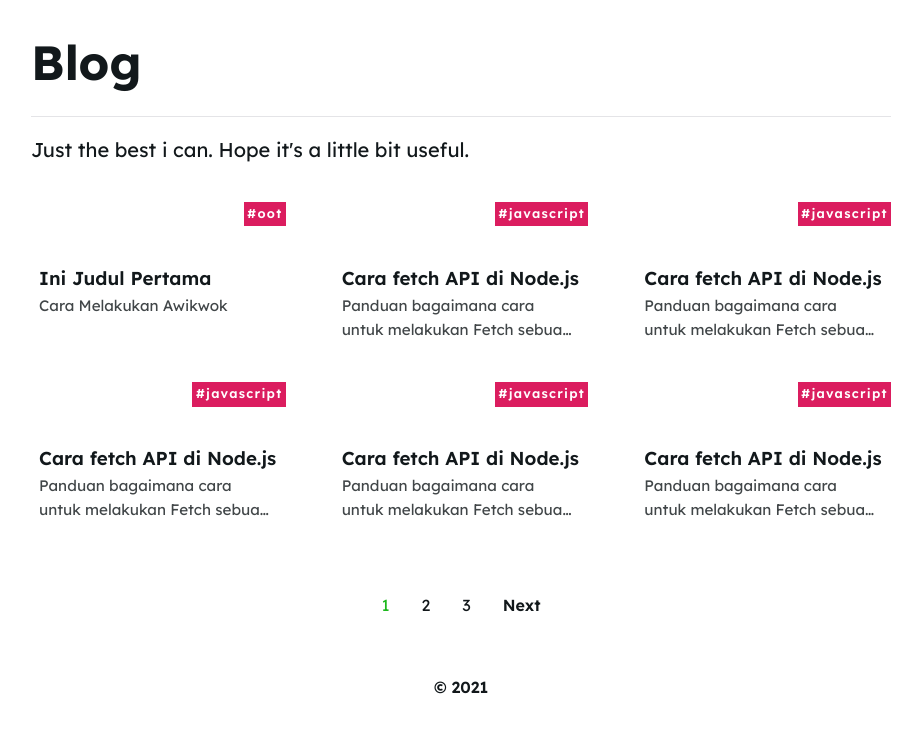
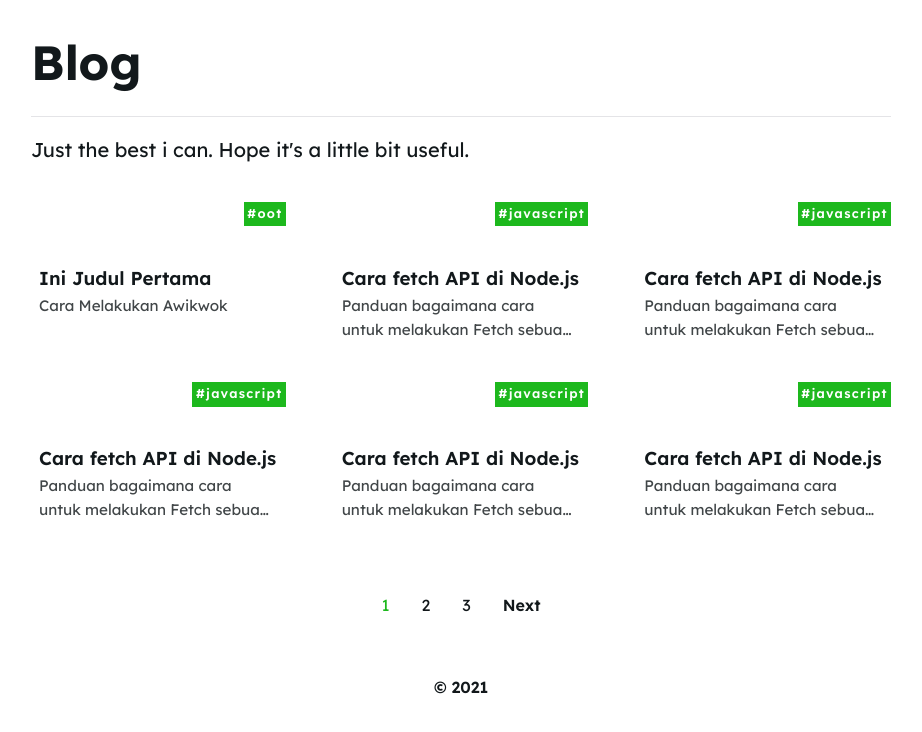
Before and after one commit to tarsisius/nextjs-static-blog, a Next.js app: page / in a window 1280 px wide. Shown: the top 732 px of the page, without its empty margins (179-1101 px from the left). Built offline with nearby package versions, Linux system fonts and the light colour scheme.

Commit message:
Minor Update

```diff
--- a/components/Box.js
+++ b/components/Box.js
@@ -20,7 +20,7 @@ export default function Box({ slug, coverImage, title, categories, excerpt }) {
           </Link>
         </div>
       </div>
-        <Category categories={categories} />
+      <Category categories={categories} />
       <div className="box__content">
         <Link href={"/" + slug} passHref>
           <a>
--- a/styles/globals.css
+++ b/styles/globals.css
@@ -145,7 +145,7 @@ header {
   margin: 0;
 }
 .box .category__component .category {
-  margin-left: 0.5em;
+  margin-left: 0.075em;
   margin-right: 0;
 }
 .box__image {
@@ -159,7 +159,7 @@ header {
   bottom: 0;
   left: 0;
   position: absolute;
-  transform: translateX(0) translateY(0) rotate(-6deg) skewX(0) skewY(0)
+  transform: translateX(0) translateY(0) rotate(6deg) skewX(0) skewY(0)
     scaleX(1) scaleY(1);
   background-image: linear-gradient(90deg, rgb(163, 230, 53), rgb(34, 197, 94));
 }
@@ -232,7 +232,7 @@ header {
   margin-right: 0.5em;
   padding: 0.25em;
   color: var(--background);
-  background: #db1d5f;
+  background: var(--primary);
   cursor: pointer;
   font-size: 0.8em;
   letter-spacing: 0.15ch;
```
